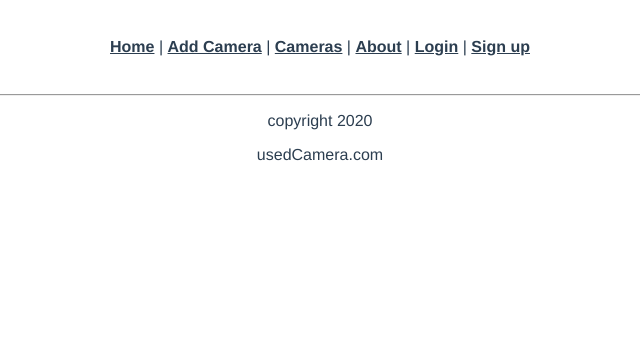
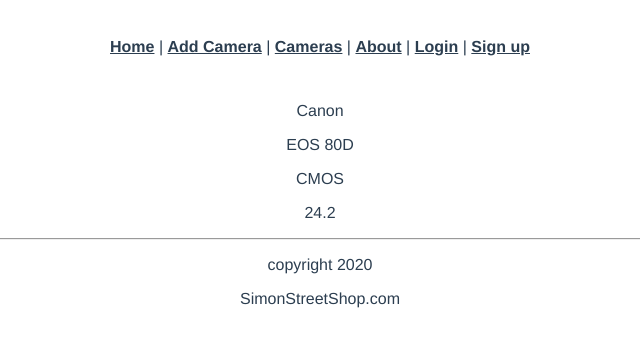
Before and after one commit to simonhlee97/vue-camera-shop, a Vue app: page /product/1 in a window 1280 px wide. Shown: the top 346 px of the page, without its empty margins (320-960 px from the left). Built offline with nearby package versions, Linux system fonts and the light colour scheme.

Commit message:
route params

```diff
--- /dev/null
+++ b/src/components/Featured.vue
@@ -0,0 +1,41 @@
+<template>
+  <div id="featured">
+    <h1>This week's featured cameras</h1>
+    <div class="featured-cams">
+    	<div class="item-1">
+    		<h3>Canon EOS M6 II</h3>
+    		<img src="https://1.img-dpreview.com/files/p/E~C0x108S1200x662T290x160~feature_blocks/d23d70b4e1b84304bdd45e9b479b779f.jpeg" alt="image">
+    	</div>
+    	<div class="item-2">
+    		<h3>Canon EOS M6 II</h3>
+    		<img src="https://1.img-dpreview.com/files/p/E~C0x108S1200x662T290x160~feature_blocks/d23d70b4e1b84304bdd45e9b479b779f.jpeg" alt="image">
+    	</div>
+    	<div class="item-3">
+    		<h3>Canon EOS M6 II</h3>
+    		<img src="https://1.img-dpreview.com/files/p/E~C0x108S1200x662T290x160~feature_blocks/d23d70b4e1b84304bdd45e9b479b779f.jpeg" alt="image">
+    	</div>
+    	<div class="item-4">
+    		<h3>Canon EOS M6 II</h3>
+    		<img src="https://1.img-dpreview.com/files/p/E~C0x108S1200x662T290x160~feature_blocks/d23d70b4e1b84304bdd45e9b479b779f.jpeg" alt="image">
+    	</div>
+    	<div class="item-5">
+    		<h3>Canon EOS M6 II</h3>
+    		<img src="https://1.img-dpreview.com/files/p/E~C0x108S1200x662T290x160~feature_blocks/d23d70b4e1b84304bdd45e9b479b779f.jpeg" alt="image">
+    	</div>
+    	<div class="item-6">
+    		<h3>Canon EOS M6 II</h3>
+    		<img src="https://1.img-dpreview.com/files/p/E~C0x108S1200x662T290x160~feature_blocks/d23d70b4e1b84304bdd45e9b479b779f.jpeg" alt="image">
+    	</div>
+    </div>
+  </div>
+</template>
+
+
+<style scoped>
+	.featured-cams {
+		display: flex;
+		flex-direction: row;
+		flex-wrap: wrap;
+		justify-content: space-around;
+	}
+</style>
--- a/src/components/Footer.vue
+++ b/src/components/Footer.vue
@@ -2,6 +2,6 @@
   <div class="footer">
   	<hr>
     <p>copyright 2020</p>
-    <p>usedCamera.com</p>
+    <p>SimonStreetShop.com</p>
   </div>
 </template>
--- a/src/router/index.js
+++ b/src/router/index.js
@@ -3,6 +3,8 @@
 import Home from '../views/Home.vue'
 import AddProduct from '../views/AddProduct.vue'
 import Login from '../views/Login.vue'
+import SingleProduct from '../views/SingleProduct.vue'
+
 
 
 Vue.use(VueRouter)
@@ -35,6 +37,11 @@
     component: () => import(/* webpackChunkName: "about" */ '../views/Products.vue')
   },
   {
+  	path: '/product/:id',
+  	name: SingleProduct,
+  	component: () => import(/* webpackChunkName: "about" */ '../views/SingleProduct.vue')
+  },
+  {
     path: '/about',
     name: 'About',
     // route level code-splitting
--- a/src/views/Home.vue
+++ b/src/views/Home.vue
@@ -1,16 +1,21 @@
 <template>
   <div class="store">
-    <h1>The Used Camera Store</h1>
+    <h1>SimonStreetShop.com</h1>
 
-    <p>Welcome to my online shop</p>
+    <p>Heaven for Street Photographers (online)</p>
+
+    <Featured />
 
   </div>
 </template>
 
 
 <script>
+import Featured from '@/components/Featured.vue'
 
 	export default {
-
+		components: {
+			Featured
+		}
 	}
 </script>
--- a/src/views/Products.vue
+++ b/src/views/Products.vue
@@ -7,8 +7,13 @@
     <div class="cameras-listing">
 		<h1>All Cameras</h1>
 
-		<div v-for="item in filteredItems" class="single-product">
-			<h2 v-rainbow>{{ item.brand | uppercase}}</h2>
+		<div v-for="item in filteredItems" class="single-product" :key="item.id">
+		        <router-link :to="'product/' + item.id">
+					<h2 v-rainbow>{{ item.brand | uppercase}}</h2>
+		        </router-link>
+
+
+
 			<p>{{ item.model }}</p>
 			<p>{{ item.sensor }}</p>
 			<p>{{ item.pixels }}</p>
--- a/src/views/SingleProduct.vue
+++ b/src/views/SingleProduct.vue
@@ -1,20 +1,44 @@
 <template>
-  <div class="single-product">
-    <h1>Panasonic Lumix - GX1</h1>
-    <p>pixels: 24.2</p>
-    <p>Max resolution: 6000 x 4000</p>
-    <p>sensor type: CMOS</p>
-    <p>max shutter speed: 1/8000 sec</p>
-    <p>screen size: 3"</p>
-    <p>weight: 650 g</p>
+  <div id="single-product">
+
+    <article>
+    	<div v-for="product in getData($route.params.id)" :key="product.id">
+	      <p>{{ product.brand }}</p>
+	      <p>{{ product.model }}</p>
+	      <p>{{ product.sensor }}</p>
+	      <p>{{ product.pixels }}</p>
+
+	    </div>
+
+
+    	<!-- <h1>{{ item.brand }}</h1>
+    	<h3>{{ item.model }}</h3>
+    	<p>pixels: {{ item.pixels }}</p> -->
+    </article>
+
   </div>
 </template>
 
 
 
 <script>
+import products from '../../public/db.json';
+
 export default {
-	name: 'SingleProduct'
+	name: 'SingleProduct',
+	data() {
+		return {
+		  products: products
+		}
+	},
+	methods: {
+		getData(id) {
+		  let data = this.products
+		  return data.filter(item => {
+		    return item.id == id
+		  })
+		}
+	}
 }
 </script>
 
```
